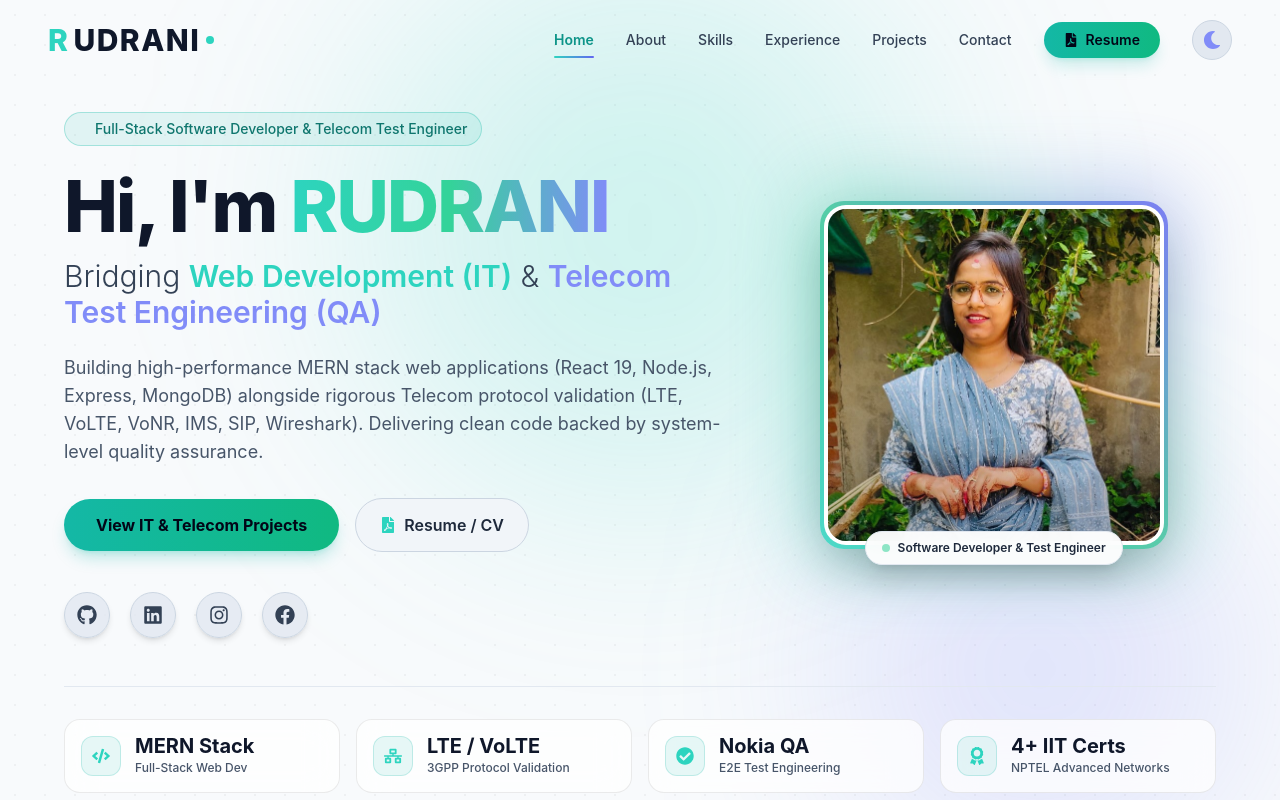
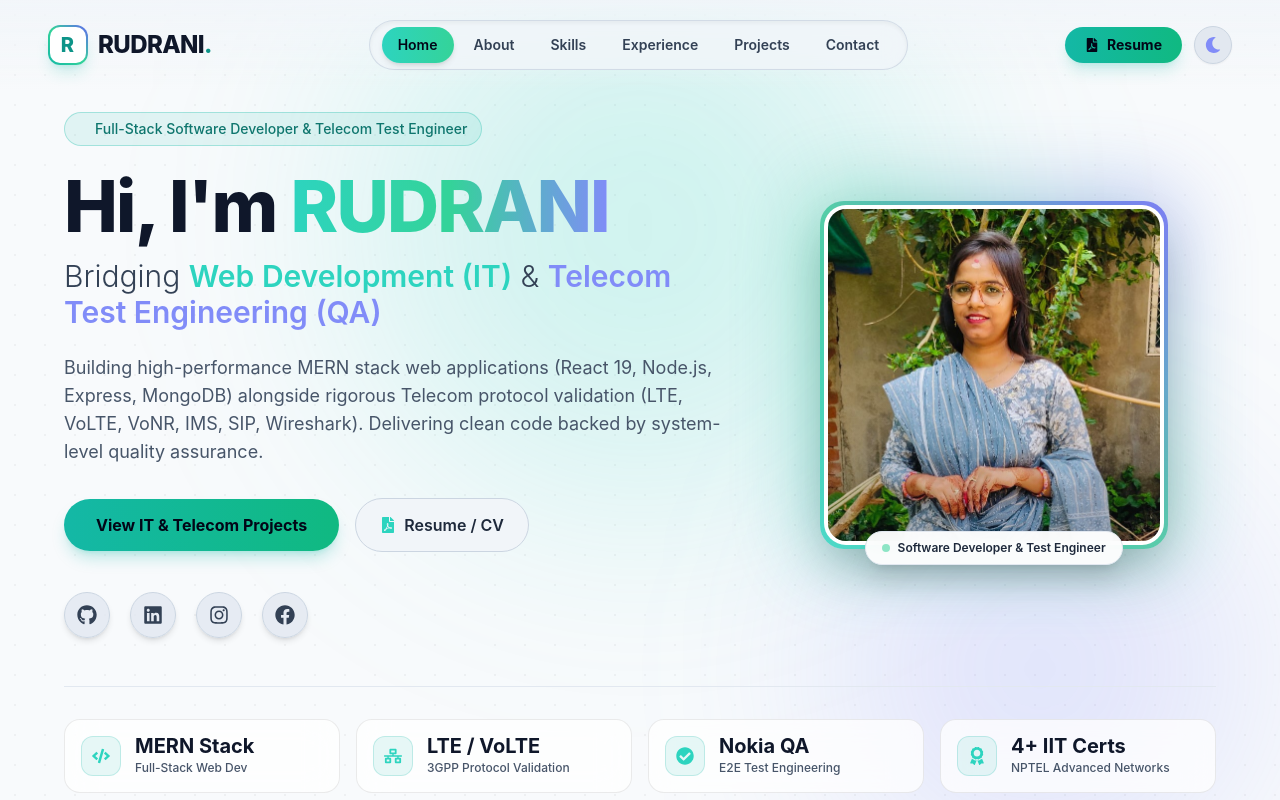
Before and after one commit to rudrani-senapati/Rudrani-Senapati-Portfolio, a React (Vite) app: page / in a window 1280 px wide. Shown: the top 800 px of the page. Built offline with nearby package versions, Linux system fonts and the light colour scheme.

Commit message:
Redesign navigation bar with executive glassmorphism floating pill style and mobile icon drawer

```diff
--- a/src/components/Navbar.jsx
+++ b/src/components/Navbar.jsx
@@ -1,5 +1,5 @@
 import React, { useState, useEffect } from 'react';
-import { FaBars, FaTimes, FaSun, FaMoon, FaFilePdf } from 'react-icons/fa';
+import { FaBars, FaTimes, FaSun, FaMoon, FaFilePdf, FaHome, FaUser, FaTools, FaBriefcase, FaCode, FaEnvelope } from 'react-icons/fa';
 import { motion, AnimatePresence } from 'framer-motion';
 import ResumeModal from './ResumeModal';
 
@@ -11,7 +11,7 @@ const Navbar = ({ theme, toggleTheme }) => {
 
     useEffect(() => {
         const handleScroll = () => {
-            if (window.scrollY > 40) {
+            if (window.scrollY > 30) {
                 setIsScrolled(true);
             } else {
                 setIsScrolled(false);
@@ -38,14 +38,13 @@ const Navbar = ({ theme, toggleTheme }) => {
     }, []);
 
     const navLinks = [
-        { label: 'Home', target: 'hero' },
-        { label: 'About', target: 'about' },
-        { label: 'Skills', target: 'skills' },
-        { label: 'Experience', target: 'experience' },
-        { label: 'Projects', target: 'projects' },
-        { label: 'Contact', target: 'contact' },
+        { label: 'Home', target: 'hero', icon: FaHome },
+        { label: 'About', target: 'about', icon: FaUser },
+        { label: 'Skills', target: 'skills', icon: FaTools },
+        { label: 'Experience', target: 'experience', icon: FaBriefcase },
+        { label: 'Projects', target: 'projects', icon: FaCode },
+        { label: 'Contact', target: 'contact', icon: FaEnvelope },
     ];
-
 
     const scrollTo = (id) => {
         setIsOpen(false);
@@ -64,48 +63,53 @@ const Navbar = ({ theme, toggleTheme }) => {
 
     return (
         <>
-            <nav className={`fixed w-full top-0 left-0 z-40 transition-all duration-300 ${
+            <nav className={`fixed w-full top-0 left-0 z-40 transition-all duration-500 ${
                 isScrolled
-                    ? 'bg-slate-950/80 backdrop-blur-md border-b border-slate-800/80 shadow-2xl py-3 dark:bg-white/80 dark:border-slate-200'
-                    : 'bg-transparent py-5'
+                    ? 'bg-slate-950/85 backdrop-blur-xl border-b border-slate-800/80 shadow-2xl py-3 dark:bg-white/90 dark:border-slate-200'
+                    : 'bg-gradient-to-b from-slate-950/90 via-slate-950/40 to-transparent py-4 sm:py-5 dark:from-slate-100/90'
             }`}>
-                <div className="container mx-auto flex items-center justify-between px-6 lg:px-12">
+                <div className="container mx-auto flex items-center justify-between px-4 sm:px-6 lg:px-12 max-w-7xl">
+
+                    {/* Brand Logo with Icon */}
                     <button
                         onClick={() => scrollTo('hero')}
-                        className="text-2xl sm:text-3xl font-extrabold tracking-wider text-white dark:text-slate-900 focus:outline-none flex items-center gap-1 group"
+                        className="group flex items-center gap-2.5 text-xl sm:text-2xl font-black tracking-wider text-white dark:text-slate-900 focus:outline-none"
                     >
-                        <span className="text-teal-400 group-hover:rotate-12 transition-transform inline-block">R</span>UDRANI
-                        <span className="w-2 h-2 rounded-full bg-teal-400 inline-block ml-0.5"></span>
+                        <div className="w-9 h-9 sm:w-10 sm:h-10 rounded-xl bg-gradient-to-tr from-teal-500 via-emerald-400 to-indigo-500 p-0.5 shadow-lg shadow-teal-500/20 group-hover:scale-105 transition-transform duration-300">
+                            <div className="w-full h-full bg-slate-950 dark:bg-white rounded-[10px] flex items-center justify-center">
+                                <span className="text-teal-400 dark:text-teal-600 font-extrabold text-lg sm:text-xl">R</span>
+                            </div>
+                        </div>
+                        <span className="font-extrabold tracking-tight">
+                            RUDRANI<span className="text-teal-400 dark:text-teal-600">.</span>
+                        </span>
                     </button>
 
-                    {/* Desktop Navigation Links */}
-                    <div className="hidden md:flex items-center space-x-8 text-sm font-medium">
+                    {/* Desktop Navigation Links Pill Container */}
+                    <div className="hidden md:flex items-center gap-1 bg-slate-900/70 dark:bg-slate-100/80 border border-slate-800/80 dark:border-slate-300/80 p-1.5 px-3 rounded-full backdrop-blur-md shadow-inner">
                         {navLinks.map((link) => {
                             const isActive = activeSection === link.target;
                             return (
                                 <button
                                     key={link.target}
                                     onClick={() => scrollTo(link.target)}
-                                    className={`relative py-1 transition-colors hover:text-teal-400 ${
+                                    className={`relative px-4 py-2 rounded-full text-xs lg:text-sm font-semibold transition-all duration-300 flex items-center gap-1.5 ${
                                         isActive
-                                            ? 'text-teal-400 font-semibold dark:text-teal-600'
-                                            : 'text-slate-300 dark:text-slate-700'
+                                            ? 'text-slate-950 bg-gradient-to-r from-teal-400 to-emerald-400 shadow-md font-bold'
+                                            : 'text-slate-300 dark:text-slate-700 hover:text-white dark:hover:text-slate-900 hover:bg-slate-800/50 dark:hover:bg-slate-200/60'
                                     }`}
                                 >
-                                    {link.label}
-                                    {isActive && (
-                                        <motion.span
-                                            layoutId="activeIndicator"
-                                            className="absolute left-0 -bottom-1 w-full h-0.5 bg-gradient-to-r from-teal-400 to-indigo-500 rounded-full"
-                                        />
-                                    )}
+                                    <span>{link.label}</span>
                                 </button>
                             );
                         })}
+                    </div>
 
+                    {/* Desktop Right Action Buttons */}
+                    <div className="hidden md:flex items-center space-x-3">
                         <button
                             onClick={() => setIsResumeOpen(true)}
-                            className="flex items-center gap-2 bg-gradient-to-r from-teal-500 to-emerald-500 hover:from-teal-600 hover:to-emerald-600 text-slate-950 font-semibold py-2 px-5 rounded-full shadow-lg shadow-teal-500/20 hover:shadow-teal-500/30 transition-all transform hover:-translate-y-0.5"
+                            className="flex items-center gap-2 bg-gradient-to-r from-teal-500 to-emerald-500 hover:from-teal-600 hover:to-emerald-600 text-slate-950 font-bold py-2 px-4 sm:px-5 rounded-full text-xs sm:text-sm shadow-lg shadow-teal-500/20 hover:shadow-teal-500/35 transition-all transform hover:-translate-y-0.5"
                         >
                             <FaFilePdf />
                             <span>Resume</span>
@@ -113,7 +117,7 @@ const Navbar = ({ theme, toggleTheme }) => {
 
                         <button
                             onClick={toggleTheme}
-                            className="p-2.5 rounded-full bg-slate-800/80 hover:bg-slate-700 text-slate-200 border border-slate-700/60 transition-colors dark:bg-slate-200 dark:hover:bg-slate-300 dark:text-slate-800 dark:border-slate-300"
+                            className="p-2.5 rounded-full bg-slate-900/90 hover:bg-slate-800 text-slate-200 border border-slate-800 transition-all dark:bg-slate-200 dark:hover:bg-slate-300 dark:text-slate-800 dark:border-slate-300 shadow-sm"
                             aria-label="Toggle Theme"
                         >
                             <AnimatePresence mode="wait">
@@ -125,7 +129,7 @@ const Navbar = ({ theme, toggleTheme }) => {
                                         exit={{ opacity: 0, rotate: 90 }}
                                         transition={{ duration: 0.2 }}
                                     >
-                                        <FaSun className="text-amber-400 text-lg" />
+                                        <FaSun className="text-amber-400 text-base" />
                                     </motion.div>
                                 ) : (
                                     <motion.div
@@ -135,36 +139,36 @@ const Navbar = ({ theme, toggleTheme }) => {
                                         exit={{ opacity: 0, rotate: -90 }}
                                         transition={{ duration: 0.2 }}
                                     >
-                                        <FaMoon className="text-indigo-400 text-lg" />
+                                        <FaMoon className="text-indigo-400 text-base" />
                                     </motion.div>
                                 )}
                             </AnimatePresence>
                         </button>
                     </div>
 
-                    {/* Mobile Menu Action Buttons */}
-                    <div className="md:hidden flex items-center space-x-2.5">
+                    {/* Mobile Header Controls */}
+                    <div className="md:hidden flex items-center space-x-2">
                         <button
                             onClick={toggleTheme}
-                            className="flex items-center gap-1.5 p-2 px-3 rounded-full bg-slate-900/90 hover:bg-slate-800 text-slate-200 border border-slate-700/80 dark:bg-slate-200 dark:text-slate-800 dark:border-slate-300 text-xs font-semibold shadow-sm transition-all"
+                            className="flex items-center gap-1.5 p-1.5 px-3 rounded-full bg-slate-900/90 border border-slate-800 text-slate-200 dark:bg-slate-200 dark:text-slate-800 dark:border-slate-300 text-xs font-medium shadow-sm"
                             aria-label="Toggle Theme"
                         >
                             {theme === 'light' ? (
                                 <>
-                                    <FaSun className="text-amber-400 text-sm" />
-                                    <span className="text-[11px]">Light</span>
+                                    <FaSun className="text-amber-400 text-xs" />
+                                    <span className="text-[11px] font-bold">Light</span>
                                 </>
                             ) : (
                                 <>
-                                    <FaMoon className="text-indigo-400 text-sm" />
-                                    <span className="text-[11px]">Dark</span>
+                                    <FaMoon className="text-indigo-400 text-xs" />
+                                    <span className="text-[11px] font-bold">Dark</span>
                                 </>
                             )}
                         </button>
 
                         <button
                             onClick={() => setIsOpen(!isOpen)}
-                            className="p-2 text-slate-200 hover:text-teal-400 text-2xl focus:outline-none dark:text-slate-800"
+                            className="p-2 bg-slate-900/80 border border-slate-800 dark:bg-slate-200 dark:border-slate-300 rounded-xl text-slate-200 hover:text-teal-400 text-xl focus:outline-none dark:text-slate-800 transition-colors"
                             aria-label="Toggle Navigation Menu"
                         >
                             {isOpen ? <FaTimes /> : <FaBars />}
@@ -172,34 +176,40 @@ const Navbar = ({ theme, toggleTheme }) => {
                     </div>
                 </div>
 
-                {/* Mobile Dropdown Menu */}
+                {/* Mobile Glassmorphic Drawer Menu */}
                 <AnimatePresence>
                     {isOpen && (
                         <motion.div
-                            initial={{ opacity: 0, height: 0 }}
-                            animate={{ opacity: 1, height: 'auto' }}
-                            exit={{ opacity: 0, height: 0 }}
-                            className="md:hidden bg-slate-950/95 backdrop-blur-2xl border-b border-slate-800/80 px-6 py-6 dark:bg-white/95 dark:border-slate-200 shadow-2xl"
+                            initial={{ opacity: 0, y: -10 }}
+                            animate={{ opacity: 1, y: 0 }}
+                            exit={{ opacity: 0, y: -10 }}
+                            transition={{ duration: 0.25 }}
+                            className="md:hidden bg-slate-950/95 backdrop-blur-2xl border-b border-slate-800/90 px-5 py-6 dark:bg-white/95 dark:border-slate-200 shadow-2xl"
                         >
-                            <div className="flex flex-col space-y-4 text-center font-medium">
-                                {navLinks.map((link) => (
+                            <div className="flex flex-col space-y-2 font-medium max-w-md mx-auto">
+                                {navLinks.map((link) => {
+                                    const IconComponent = link.icon;
+                                    const isActive = activeSection === link.target;
+                                    return (
                                         <button
                                             key={link.target}
                                             onClick={() => scrollTo(link.target)}
-                                        className={`py-2 text-base transition-colors ${
-                                            activeSection === link.target
-                                                ? 'text-teal-400 font-bold dark:text-teal-600'
-                                                : 'text-slate-300 dark:text-slate-700'
+                                            className={`flex items-center gap-3 w-full py-3 px-4 rounded-xl text-sm font-semibold transition-all ${
+                                                isActive
+                                                    ? 'bg-gradient-to-r from-teal-500/20 to-emerald-500/20 text-teal-400 border border-teal-500/30 dark:bg-teal-100 dark:text-teal-700'
+                                                    : 'text-slate-300 dark:text-slate-700 hover:bg-slate-900 dark:hover:bg-slate-100'
                                             }`}
                                         >
-                                        {link.label}
+                                            <IconComponent className={isActive ? 'text-teal-400 dark:text-teal-600 text-base' : 'text-slate-500 text-base'} />
+                                            <span>{link.label}</span>
                                         </button>
-                                ))}
+                                    );
+                                })}
 
-                                <div className="pt-2 flex flex-col gap-3">
+                                <div className="pt-4 mt-2 border-t border-slate-800 dark:border-slate-200 flex flex-col gap-3">
                                     <button
                                         onClick={toggleTheme}
-                                        className="flex items-center justify-center gap-2 bg-slate-900 border border-slate-800 dark:bg-slate-100 dark:border-slate-300 text-slate-200 dark:text-slate-800 font-semibold py-2.5 px-5 rounded-full text-sm"
+                                        className="flex items-center justify-center gap-2 bg-slate-900 border border-slate-800 dark:bg-slate-100 dark:border-slate-300 text-slate-200 dark:text-slate-800 font-semibold py-3 px-5 rounded-xl text-xs sm:text-sm"
                                     >
                                         {theme === 'light' ? (
                                             <>
@@ -219,17 +229,16 @@ const Navbar = ({ theme, toggleTheme }) => {
                                             setIsOpen(false);
                                             setIsResumeOpen(true);
                                         }}
-                                        className="flex items-center justify-center gap-2 bg-gradient-to-r from-teal-500 to-emerald-500 text-slate-950 font-bold py-3 px-6 rounded-full shadow-lg text-sm"
+                                        className="flex items-center justify-center gap-2 bg-gradient-to-r from-teal-500 to-emerald-500 text-slate-950 font-bold py-3 px-6 rounded-xl shadow-lg text-xs sm:text-sm"
                                     >
                                         <FaFilePdf />
-                                        <span>Preview Resume</span>
+                                        <span>Preview Resume PDF</span>
                                     </button>
                                 </div>
                             </div>
                         </motion.div>
                     )}
                 </AnimatePresence>
-
             </nav>
 
             <ResumeModal isOpen={isResumeOpen} onClose={() => setIsResumeOpen(false)} />
```
Lines whose indentation alone changed are shown as unchanged.
